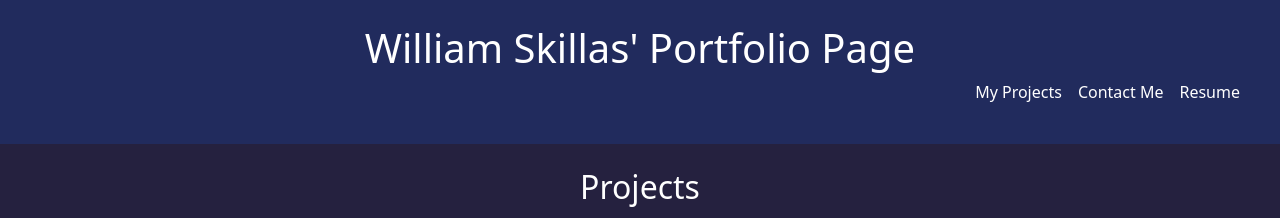
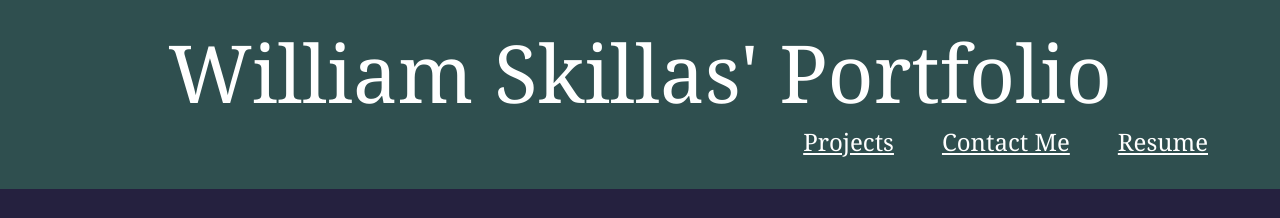
Before and after one commit to wmskillas/wmskillas-Portfolio, a React (Create React App) app in the folder wmskillas-portfolio/: page / in a window 1280 px wide. Shown: the top 218 px of the page. Built offline with nearby package versions, Linux system fonts and the light colour scheme.

Commit message:
made changes to stylings

```diff
--- a/wmskillas-portfolio/src/App.css
+++ b/wmskillas-portfolio/src/App.css
@@ -42,12 +42,17 @@
 }
 
 .headerbg {
-  background-color: rgb(33, 43, 93);
+  background-color: darkslategrey;
 }
 
 main {
   background-color: rgb(37, 33, 63);
+  font-family:Georgia, 'Times New Roman', Times, serif;
 }
 .myimage {
   width: 10rem;
 }
+
+.headertitle {
+  font-size: 5rem;
+}
--- a/wmskillas-portfolio/src/App.js
+++ b/wmskillas-portfolio/src/App.js
@@ -4,11 +4,11 @@ import NavbarEl from "./components/NavbarEl";
 import Projects from "./components/Projects";
 import About from "./components/About";
 import Contact from "./components/Contact";
-import 'bootstrap/dist/css/bootstrap.min.css';
+import "bootstrap/dist/css/bootstrap.min.css";
 
 function App() {
   return (
-    <main className="bodybg text-light">
+    <main className="bodybg text-white">
       <NavbarEl />
       <Projects />
       <About />
--- a/wmskillas-portfolio/src/components/NavbarEl.js
+++ b/wmskillas-portfolio/src/components/NavbarEl.js
@@ -6,27 +6,27 @@ const NavbarEl = () => {
       <div className="text-decoration-none">
         <div>
           <h1>
-            <a className="text-white text-decoration-none" href="#about">
-              William Skillas' Portfolio Page
+            <a className="text-white text-decoration-none headertitle" href="#about">
+              William Skillas' Portfolio
             </a>
           </h1>
         </div>
         <div className="d-flex justify-content-end">
           <div>
-            <p>
+            <h4>
               <a
                 href="#projects"
-                className="m-3 text-white text-decoration-none"
+                className="m-5 text-white "
               >
-                My Projects
+                Projects
               </a>
-              <a href="#contact" className="text-white text-decoration-none">
+              <a href="#contact" className="text-white">
                 Contact Me
               </a>
-              <a href="#resume" className="m-3 text-white text-decoration-none">
+              <a href="#resume" className="m-5 text-white">
                 Resume
               </a>
-            </p>
+            </h4>
           </div>
         </div>
       </div>
```
